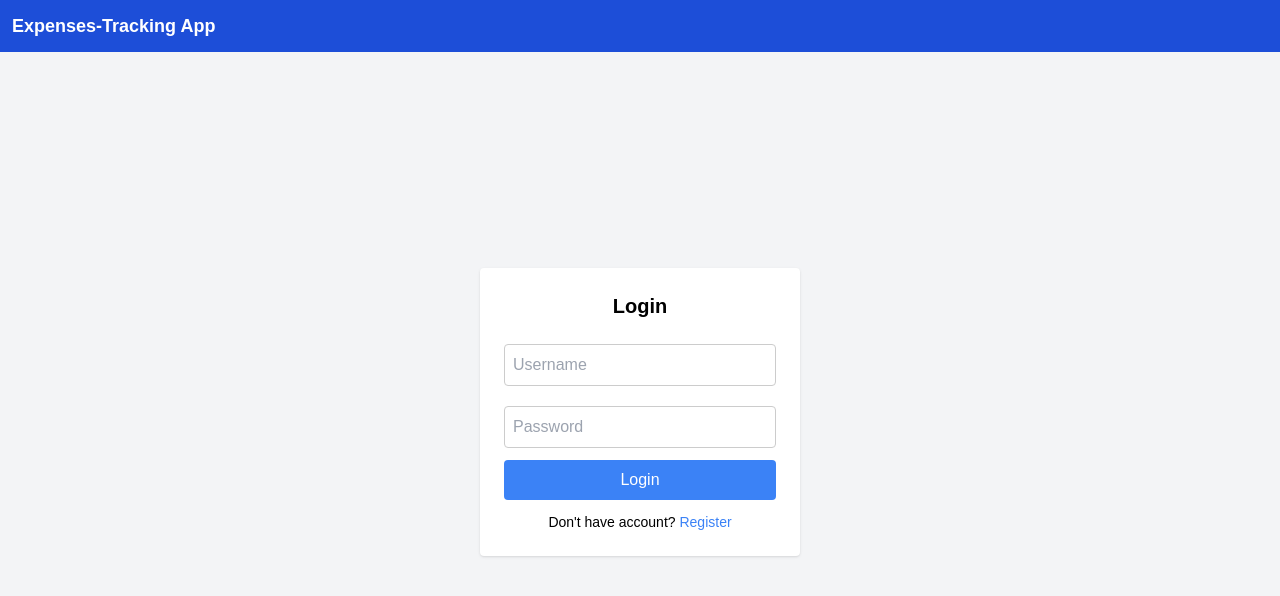
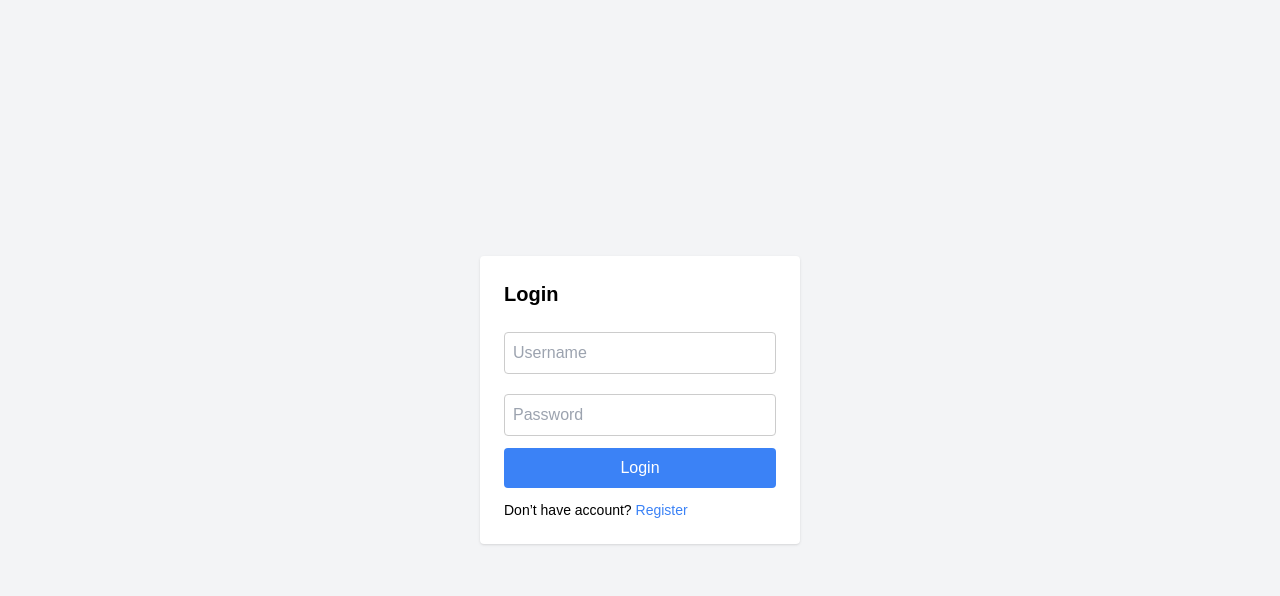
Before and after one commit to abhiram052007-oss/y25-react-sdp-app, a React (Vite) app: page / in a window 1280 px wide. Shown: the top 596 px of the page. Built offline with nearby package versions, Linux system fonts and the light colour scheme.

Commit message:
modified login.jsx

```diff
--- a/src/components/auth/Login.jsx
+++ b/src/components/auth/Login.jsx
@@ -1,14 +1,11 @@
 import { useState } from "react";
 import { useNavigate, Link } from "react-router-dom";
-
 export default function Login() {
-
   const [username, setUsername] = useState("");
   const [password, setPassword] = useState("");
   const navigate = useNavigate();
 
   const handleLogin = () => {
-
     const users = JSON.parse(localStorage.getItem("users")) || [];
 
     const validUser = users.find(
@@ -24,45 +21,31 @@ export default function Login() {
   };
 
   return (
-  <>
-
-    <div className="bg-blue-700 w-full p-3 text-white text-lg font-bold">
-      Expenses-Tracking App
-    </div>
-    <div className="flex justify-center items-center h-[90vh] bg-gray-100">
+    <div className="flex justify-center items-center h-screen bg-gray-100">
       <div className="bg-white p-6 rounded shadow w-80">
-
-        <h2 className="text-xl font-semibold mb-4 text-center">Login</h2>
-
+        <h2 className="text-xl font-semibold mb-4">Login</h2>
         <input
           className="w-full border p-2 mb-3 rounded"
           placeholder="Username"
-          onChange={(e) => setUsername(e.target.value)}
-        />
-
+          onChange={(e) => setUsername(e.target.value)}/>
         <input
           type="password"
           className="w-full border p-2 mb-3 rounded"
           placeholder="Password"
-          onChange={(e) => setPassword(e.target.value)}
-        />
-
+          onChange={(e) => setPassword(e.target.value)} />
         <button
-          className="w-full bg-blue-500 text-white p-2 rounded hover:bg-blue-600 transition"
-          onClick={handleLogin}
-        >
+          className="w-full bg-blue-500 text-white p-2 rounded hover:bg-blue-600"
+          onClick={handleLogin}>
           Login
         </button>
 
-        <p className="mt-3 text-sm text-center">
-          Don't have account?{" "}
-          <Link className="text-blue-500 hover:underline" to="/register">
+        <p className="mt-3 text-sm">
+          Don’t have account?{" "}
+          <Link className="text-blue-500" to="/register">
             Register
           </Link>
         </p>
-
       </div>
     </div>
-  </>
-);
+  );
 }
--- a/src/user/History.jsx
+++ b/src/user/History.jsx
@@ -3,18 +3,10 @@ import { useState, useEffect } from "react";
 export default function History() {
 
   const [expenses, setExpenses] = useState([]);
-  const [apiData, setApiData] = useState([]); // 👈 API state
+
   useEffect(() => {
     const stored = JSON.parse(sessionStorage.getItem("history")) || [];
     setExpenses(stored);
-  }, []);
-
-  // Fetch API data
-  useEffect(() => {
-    fetch("https://jsonplaceholder.typicode.com/posts?_limit=5")
-      .then((res) => res.json())
-      .then((data) => setApiData(data))
-      .catch((err) => console.log(err));
   }, []);
 
   const handleDelete = (index) => {
@@ -22,10 +14,12 @@ export default function History() {
     setExpenses(updated);
     sessionStorage.setItem("history", JSON.stringify(updated));
   };
+
   const handleEdit = (index) => {
     const newAmount = prompt("Enter new amount:", expenses[index].amount);
     const newCategory = prompt("Enter new category:", expenses[index].category);
     const newDate = prompt("Enter new date:", expenses[index].date);
+
     if (newAmount && newCategory && newDate) {
       const updated = [...expenses];
       updated[index] = {
@@ -37,9 +31,11 @@ export default function History() {
       sessionStorage.setItem("history", JSON.stringify(updated));
     }
   };
+
   return (
     <div className="card">
       <h2>Expense History</h2>
+
       <table className="expense-table">
         <thead>
           <tr>
@@ -50,6 +46,7 @@ export default function History() {
             <th>Delete</th>
           </tr>
         </thead>
+
         <tbody>
           {expenses.length === 0 ? (
             <tr>
@@ -76,13 +73,6 @@ export default function History() {
           )}
         </tbody>
       </table>
-      <h3 style={{ marginTop: "20px" }}>API Data (Demo)</h3>
-      {apiData.map((item) => (
-        <div key={item.id}>
-          <p>{item.title}</p>
-        </div>
-      ))}
-
     </div>
   );
 }
```
